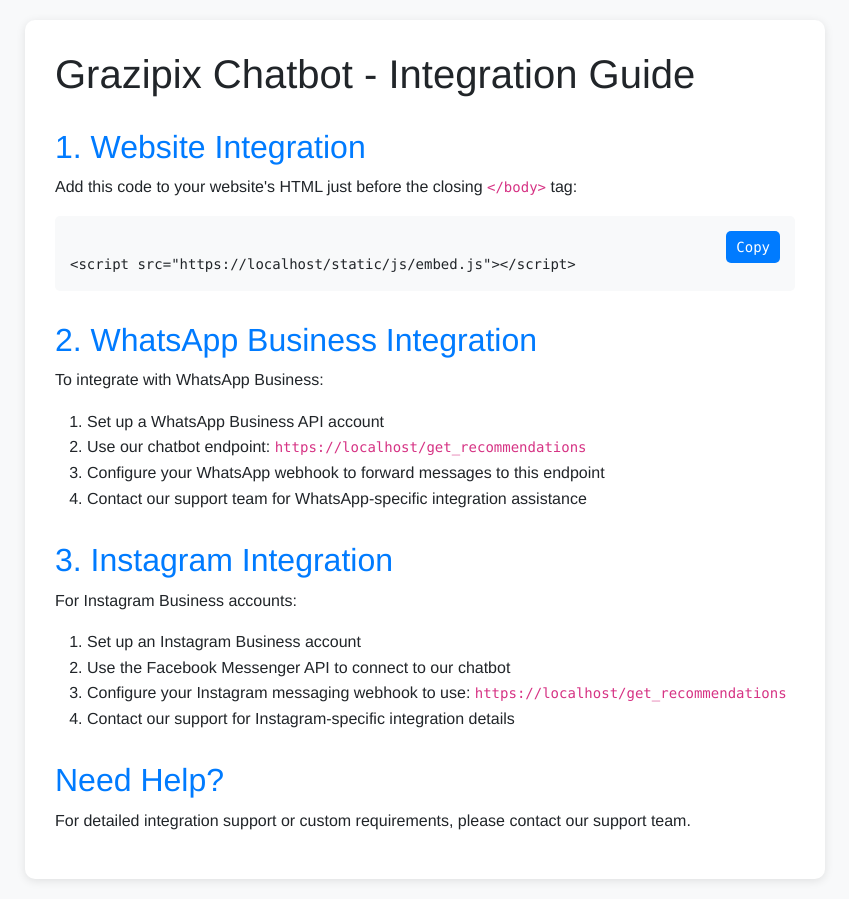
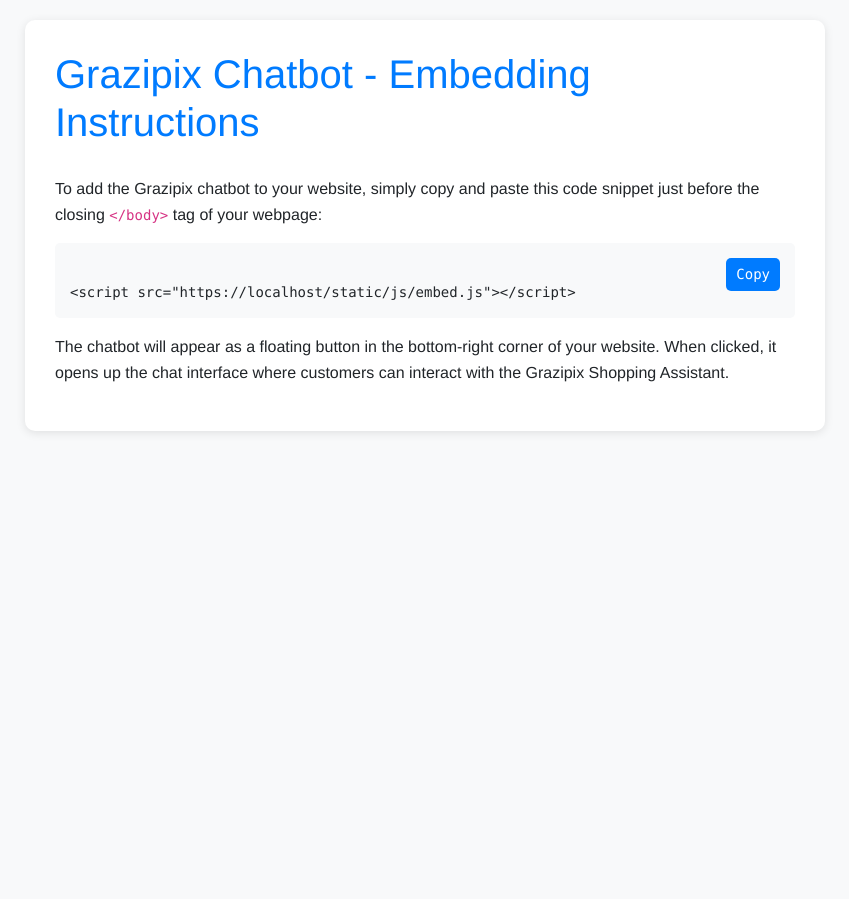
Before and after one commit to Grazipix/chatbot1, a Flask app: page /embed-instructions in a window 1280 px wide. Shown: the whole page, without its empty margins (215-1064 px from the left). After the commit the page ends 433 px from the top, so only its background shows below. Run offline with Flask 3, Linux system fonts and the light colour scheme.

Commit message:
Agent query: Can you check if the embed instructions page now shows only the simple embed code snippet without the WhatsApp and Instagram sections?
Update embedding instructions to remove integration details for WhatsApp and Instagram.

Screenshot: https://storage.googleapis.com/screenshot-production-us-central1/a0a29cdd-5cde-42f6-8461-afdb6ceb90b4/8e0da2c6-feb6-4e48-b73b-0e6380dc1615.jpg

```diff
--- a/templates/embed_instructions.html
+++ b/templates/embed_instructions.html
@@ -35,41 +35,22 @@
             border-radius: 5px;
             cursor: pointer;
         }
-        h2 {
+        h1 {
             color: #007bff;
-            margin-top: 30px;
+            margin-bottom: 30px;
         }
     </style>
 </head>
 <body>
     <div class="container">
-        <h1>Grazipix Chatbot - Integration Guide</h1>
+        <h1>Grazipix Chatbot - Embedding Instructions</h1>
 
-        <h2>1. Website Integration</h2>
-        <p>Add this code to your website's HTML just before the closing <code>&lt;/body&gt;</code> tag:</p>
+        <p>To add the Grazipix chatbot to your website, simply copy and paste this code snippet just before the closing <code>&lt;/body&gt;</code> tag of your webpage:</p>
+
         <pre><button class="copy-button" onclick="copyCode(this)">Copy</button>
 &lt;script src="https://{{ request.host }}/static/js/embed.js"&gt;&lt;/script&gt;</pre>
 
-        <h2>2. WhatsApp Business Integration</h2>
-        <p>To integrate with WhatsApp Business:</p>
-        <ol>
-            <li>Set up a WhatsApp Business API account</li>
-            <li>Use our chatbot endpoint: <code>https://{{ request.host }}/get_recommendations</code></li>
-            <li>Configure your WhatsApp webhook to forward messages to this endpoint</li>
-            <li>Contact our support team for WhatsApp-specific integration assistance</li>
-        </ol>
-
-        <h2>3. Instagram Integration</h2>
-        <p>For Instagram Business accounts:</p>
-        <ol>
-            <li>Set up an Instagram Business account</li>
-            <li>Use the Facebook Messenger API to connect to our chatbot</li>
-            <li>Configure your Instagram messaging webhook to use: <code>https://{{ request.host }}/get_recommendations</code></li>
-            <li>Contact our support for Instagram-specific integration details</li>
-        </ol>
-
-        <h2>Need Help?</h2>
-        <p>For detailed integration support or custom requirements, please contact our support team.</p>
+        <p>The chatbot will appear as a floating button in the bottom-right corner of your website. When clicked, it opens up the chat interface where customers can interact with the Grazipix Shopping Assistant.</p>
     </div>
 
     <script>
```
